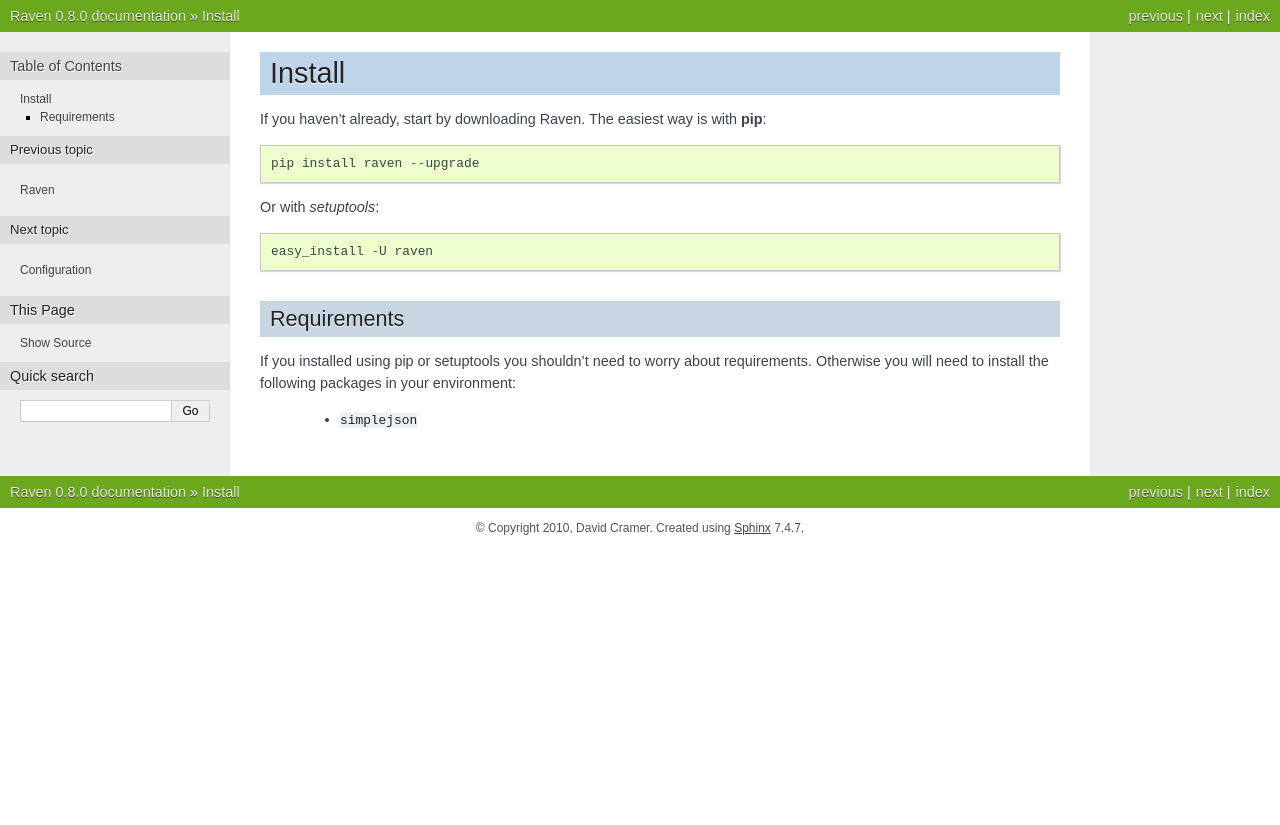
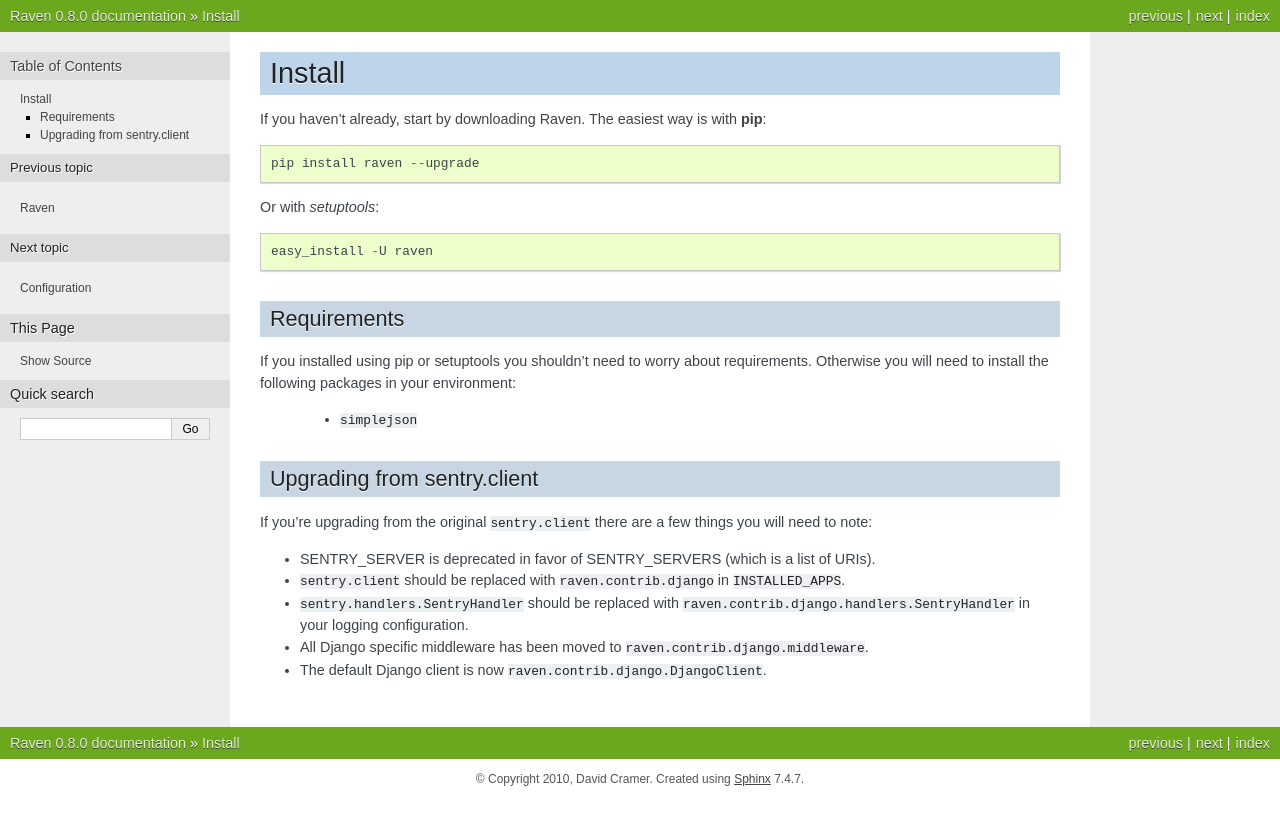
Before and after one commit to JohnFredok/apm-agent-python, a Sphinx documentation site: the page built from docs/install/index.rst, in a window 1280 px wide. Shown: the top 825 px of the page. Built offline with Sphinx 7.4.7, drawn with Linux system fonts in a browser that asks for light colours; pages that are not in the unit, such as notebooks, are missing from menus.

Commit message:
Some basic upgrade instructions from sentry.client

```diff
--- a/docs/install/index.rst
+++ b/docs/install/index.rst
@@ -1,4 +1,3 @@
-=======
 Install
 =======
 
@@ -10,7 +9,6 @@
 
 	easy_install -U raven
 
-------------
 Requirements
 ------------
 
@@ -18,3 +16,15 @@
 you will need to install the following packages in your environment:
 
  - ``simplejson``
+
+Upgrading from sentry.client
+----------------------------
+
+If you're upgrading from the original ``sentry.client`` there are a few things you will need to note:
+
+* SENTRY_SERVER is deprecated in favor of SENTRY_SERVERS (which is a list of URIs).
+* ``sentry.client`` should be replaced with ``raven.contrib.django`` in ``INSTALLED_APPS``.
+* ``sentry.handlers.SentryHandler`` should be replaced with ``raven.contrib.django.handlers.SentryHandler``
+  in your logging configuration.
+* All Django specific middleware has been moved to ``raven.contrib.django.middleware``.
+* The default Django client is now ``raven.contrib.django.DjangoClient``.
```
